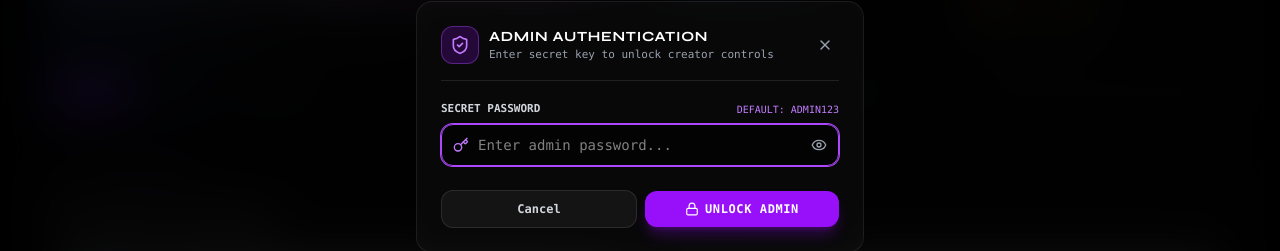
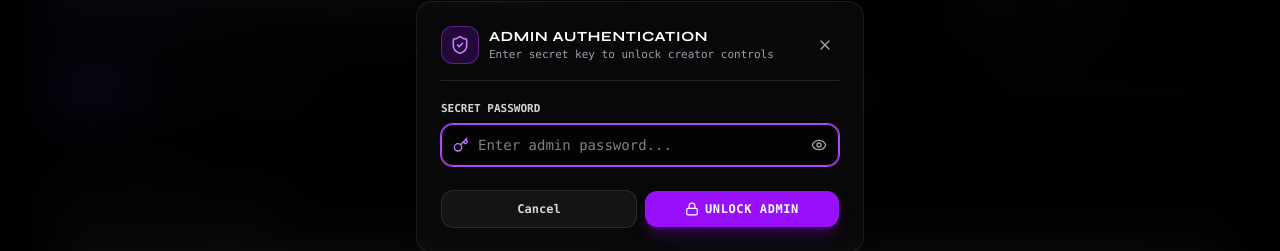
Before and after one commit to king-of-hell-hash/Arena-verse, a React (Vite) app: page / in a window 1280 px wide. Both pictures are taken after a click on the button "Admin Login". Shown: the part 273-524 px from the top of the page. Built offline with nearby package versions, Linux system fonts and the light colour scheme.

Commit message:
chore: update admin password and redact hints
Rotate the admin authentication password for improved security and remove sensitive default password hints from the UI.

```diff
--- a/src/components/AdminLoginModal.tsx
+++ b/src/components/AdminLoginModal.tsx
@@ -66,9 +66,8 @@ export const AdminLoginModal: React.FC<AdminLoginModalProps> = ({
         {/* Form */}
         <form onSubmit={handleSubmit} className="mt-5 space-y-4">
           <div>
-            <label className="block text-[11px] font-mono uppercase font-bold text-gray-300 mb-1.5 flex items-center justify-between">
-              <span>Secret Password</span>
-              <span className="text-[10px] text-purple-400 font-normal">Default: admin123</span>
+            <label className="block text-[11px] font-mono uppercase font-bold text-gray-300 mb-1.5">
+              Secret Password
             </label>
 
             <div className="relative">
@@ -101,7 +100,7 @@ export const AdminLoginModal: React.FC<AdminLoginModalProps> = ({
 
             {error && (
               <p className="mt-1.5 text-[11px] text-red-400 font-mono flex items-center gap-1">
-                <AlertCircle className="w-3.5 h-3.5" /> Incorrect secret password. Try default: admin123
+                <AlertCircle className="w-3.5 h-3.5" /> Incorrect secret password. Access denied.
               </p>
             )}
           </div>
--- a/src/config/adminConfig.ts
+++ b/src/config/adminConfig.ts
@@ -2,5 +2,5 @@
  * ADMIN AUTHENTICATION CONFIGURATION
  * You can easily change the secret admin password below:
  */
-export const ADMIN_SECRET_PASSWORD = 'admin123';
+export const ADMIN_SECRET_PASSWORD = 'MySuperSecretPass2026';
 export const ADMIN_SESSION_KEY = 'versus_arena_admin_auth_v1';
```
